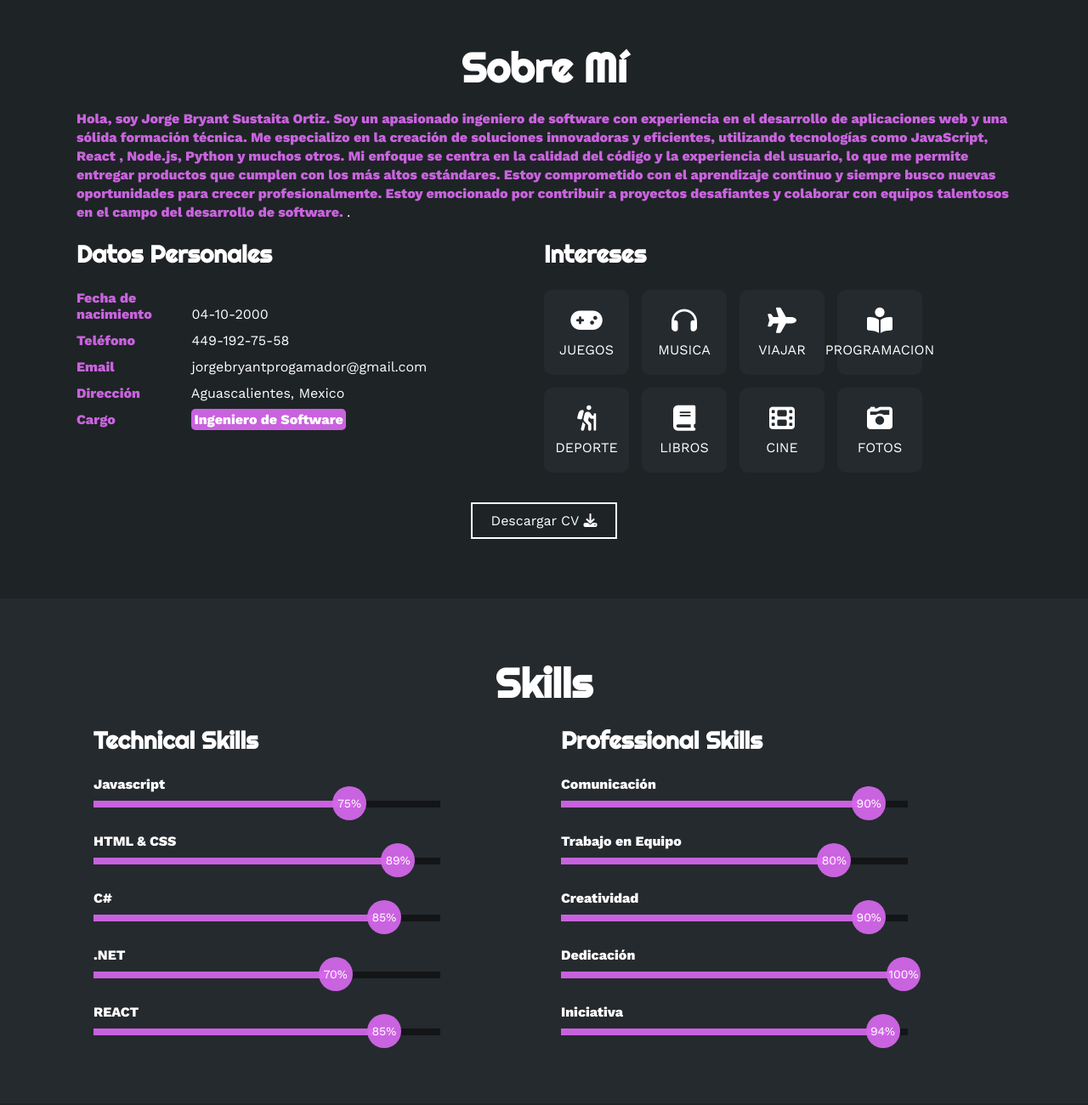
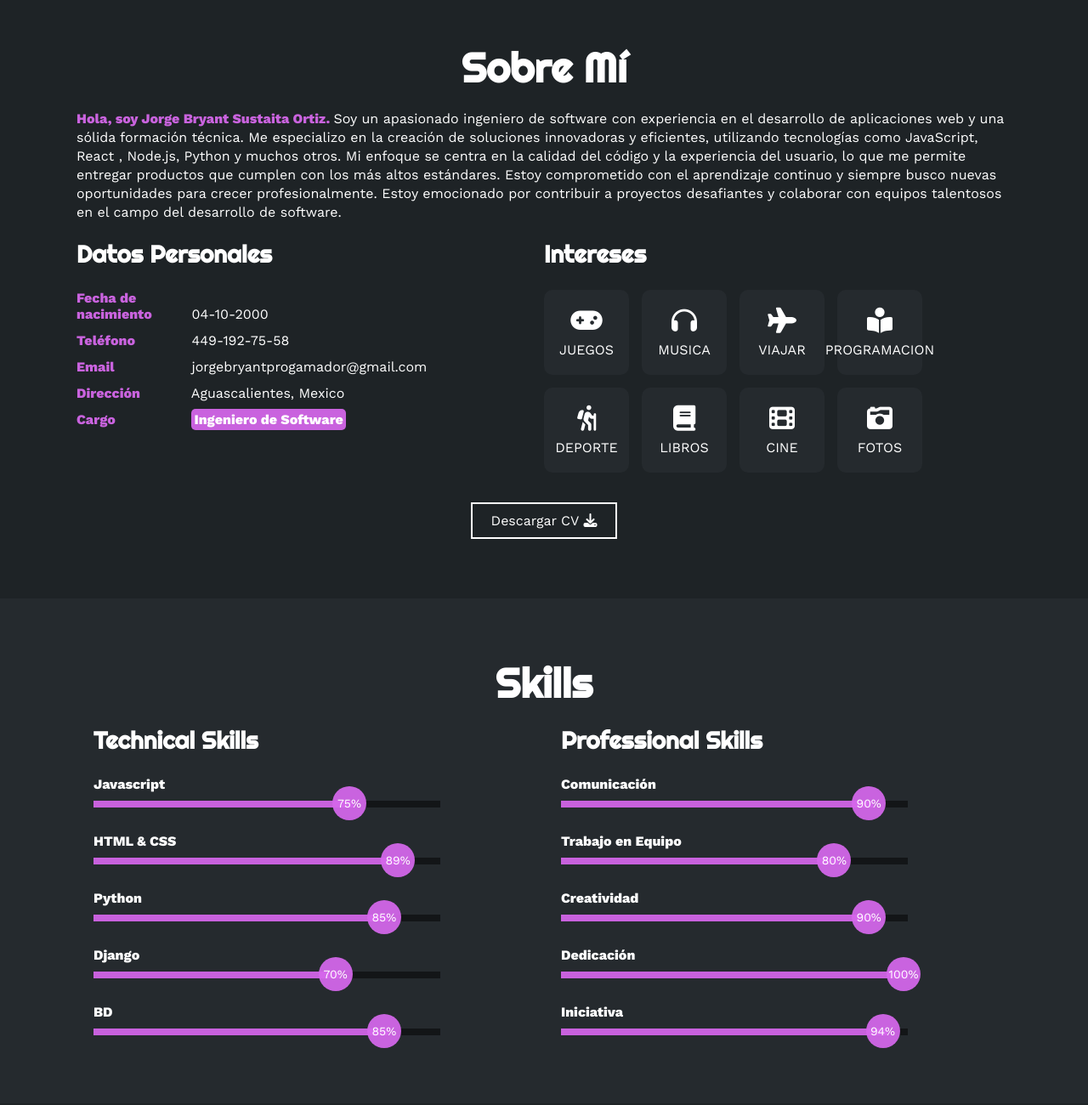
Before and after one commit to pedrousus/Portafolio, a plain HTML site: page index.html in a window 1280 px wide. Shown: the part 820-2120 px from the top of the page at 85% size. Drawn offline with nearby package versions, Linux system fonts and the light colour scheme.

Commit message:
Subida de nuevo portafo

```diff
--- a/index.html
+++ b/index.html
@@ -52,8 +52,8 @@
         <div class="contenido-seccion">
             <h2>Sobre Mí</h2>
             <p><span>Hola, soy Jorge Bryant Sustaita Ortiz.
-                Soy un apasionado ingeniero de software con experiencia en el desarrollo de aplicaciones web y una sólida formación técnica. Me especializo en la creación de soluciones innovadoras y eficientes, utilizando tecnologías como JavaScript, React , Node.js, Python y muchos otros. Mi enfoque se centra en la calidad del código y la experiencia del usuario, lo que me permite entregar productos que cumplen con los más altos estándares. Estoy comprometido con el aprendizaje continuo y siempre busco nuevas oportunidades para crecer profesionalmente. Estoy emocionado por contribuir a proyectos desafiantes y colaborar con equipos talentosos en el campo del desarrollo de software.
-            </span>.
+
+            </span>Soy un apasionado ingeniero de software con experiencia en el desarrollo de aplicaciones web y una sólida formación técnica. Me especializo en la creación de soluciones innovadoras y eficientes, utilizando tecnologías como JavaScript, React , Node.js, Python y muchos otros. Mi enfoque se centra en la calidad del código y la experiencia del usuario, lo que me permite entregar productos que cumplen con los más altos estándares. Estoy comprometido con el aprendizaje continuo y siempre busco nuevas oportunidades para crecer profesionalmente. Estoy emocionado por contribuir a proyectos desafiantes y colaborar con equipos talentosos en el campo del desarrollo de software.
             </p>
 
             <div class="fila">
@@ -157,7 +157,7 @@
                         </div>
                     </div>
                     <div class="skill">
-                        <span>C#</span>
+                        <span>Python</span>
                         <div class="barra-skill">
                             <div class="progreso">
                                 <span>85%</span>
@@ -165,7 +165,7 @@
                         </div>
                     </div>
                     <div class="skill">
-                        <span>.NET</span>
+                        <span>Django</span>
                         <div class="barra-skill">
                             <div class="progreso">
                                 <span>70%</span>
@@ -173,7 +173,7 @@
                         </div>
                     </div>
                     <div class="skill">
-                        <span>REACT</span>
+                        <span>BD</span>
                         <div class="barra-skill">
                             <div class="progreso">
                                 <span>85%</span>
```
